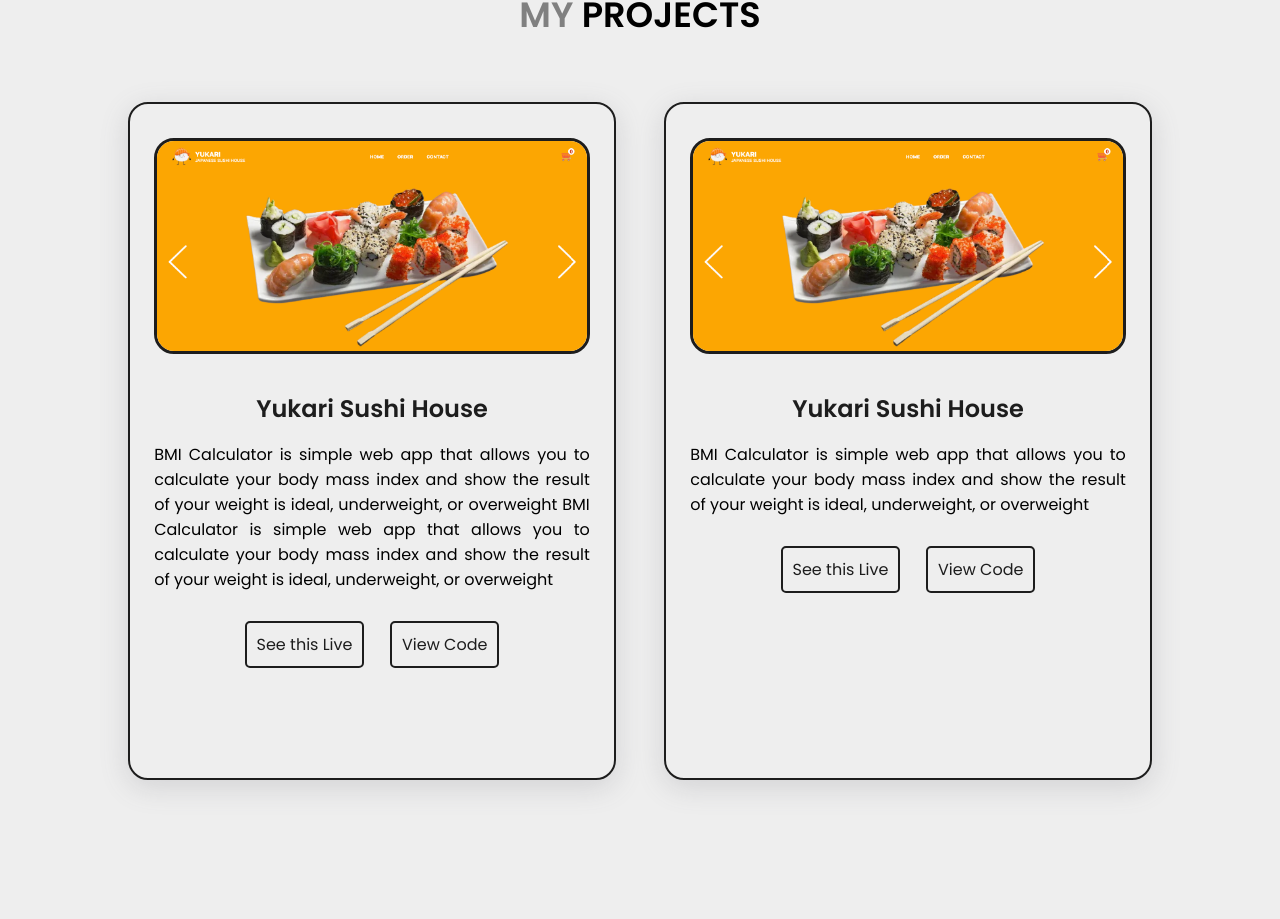
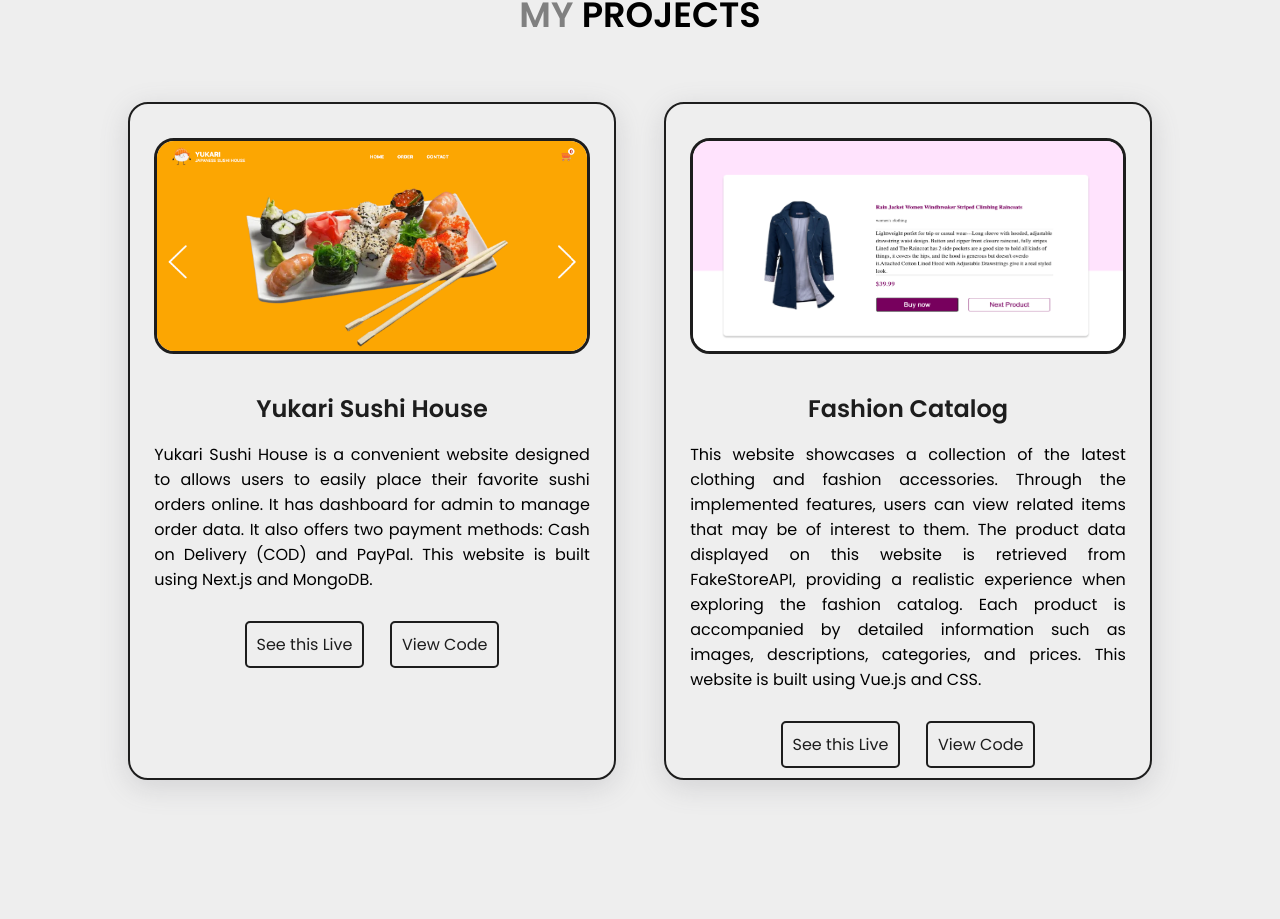
Before and after one commit to fajria96/fajria, a React (Create React App) app: page / in a window 1280 px wide. Shown: the part 1676-2595 px from the top of the page. Built offline with nearby package versions, Linux system fonts and the light colour scheme.

Commit message:
modified

```diff
--- a/src/components/hero/hero.css
+++ b/src/components/hero/hero.css
@@ -58,7 +58,7 @@
 }
 
 .secondText {
-    top: 22rem;
+    top: 20rem;
 }
 
 .heroPicture {
--- a/src/components/project/Project.jsx
+++ b/src/components/project/Project.jsx
@@ -1,12 +1,15 @@
 import React from 'react'
 import "./project.css";
 import Picture from "../../assets/projectPictureSushi.png";
+import PictureFashion from "../../assets/fashionCatalog.png";
 
 const Project = () => {
   return (
     <section id="project">
       <div className="allProjects">
-          <h1 className="section__titledifferent"><span className="different">MY </span>PROJECTS</h1>
+        <h1 className="section__titledifferent">
+          <span className="different">MY </span>PROJECTS
+        </h1>
         <div className="projects_container" data-aos="fade-right">
           <div className="project">
             <div className="project_videocontainer">
@@ -17,19 +20,27 @@ const Project = () => {
             <div className="project_information">
               <h2>Yukari Sushi House</h2>
               <p>
-                  BMI Calculator is simple web app that allows you to calculate
-                  your body mass index and show the result of your weight is
-                  ideal, underweight, or overweight BMI Calculator is simple web app that allows you to calculate
-                  your body mass index and show the result of your weight is
-                  ideal, underweight, or overweight
+                Yukari Sushi House is a convenient website designed to allows
+                users to easily place their favorite sushi orders online. It has
+                dashboard for admin to manage order data. It also offers two
+                payment methods: Cash on Delivery (COD) and PayPal. This website
+                is built using Next.js and MongoDB.
               </p>
               <div className="btn_container">
-                  <a href="https://delivery-food-yukari.vercel.app/" target="_blank" rel="noreferrer">
+                <a
+                  href="https://delivery-food-yukari.vercel.app/"
+                  target="_blank"
+                  rel="noreferrer"
+                >
                   <span type="button" className="btns onbt">
                     See this Live
                   </span>
                 </a>
-                  <a href="https://github.com/fajria96/delivery-food-order.git" target="_blank" rel="noreferrer">
+                <a
+                  href="https://github.com/fajria96/delivery-food-order.git"
+                  target="_blank"
+                  rel="noreferrer"
+                >
                   <span type="button" className="btns onbt">
                     View Code
                   </span>
@@ -40,23 +51,36 @@ const Project = () => {
           <div className="project">
             <div className="project_videocontainer">
               <div>
-                  <img src={Picture} alt="yukari" className="" />
+                <img src={PictureFashion} alt="yukari" className="" />
               </div>
             </div>
             <div className="project_information">
-                <h2>Yukari Sushi House</h2>
+              <h2>Fashion Catalog</h2>
               <p>
-                  BMI Calculator is simple web app that allows you to calculate
-                  your body mass index and show the result of your weight is
-                  ideal, underweight, or overweight
+                This website showcases a collection of the latest clothing and
+                fashion accessories. Through the implemented features, users can
+                view related items that may be of interest to them. The product
+                data displayed on this website is retrieved from FakeStoreAPI,
+                providing a realistic experience when exploring the fashion
+                catalog. Each product is accompanied by detailed information
+                such as images, descriptions, categories, and prices. This
+                website is built using Vue.js and CSS.
               </p>
               <div className="btn_container">
-                  <a href="https://delivery-food-yukari.vercel.app/" target="_blank" rel="noreferrer">
+                <a
+                  href="https://ecommerce-catalog-pink.vercel.app/"
+                  target="_blank"
+                  rel="noreferrer"
+                >
                   <span type="button" className="btns onbt">
                     See this Live
                   </span>
                 </a>
-                  <a href="https://github.com/fajria96/delivery-food-order.git" target="_blank" rel="noreferrer">
+                <a
+                  href="https://github.com/fajria96/ecommerce-catalog.git"
+                  target="_blank"
+                  rel="noreferrer"
+                >
                   <span type="button" className="btns onbt">
                     View Code
                   </span>
@@ -68,6 +92,6 @@ const Project = () => {
       </div>
     </section>
   );
-}
+};
 
 export default Project
```
Also changed, not shown: src/assets/fashionCatalog.png (added). Lines whose indentation alone changed are shown as unchanged.
